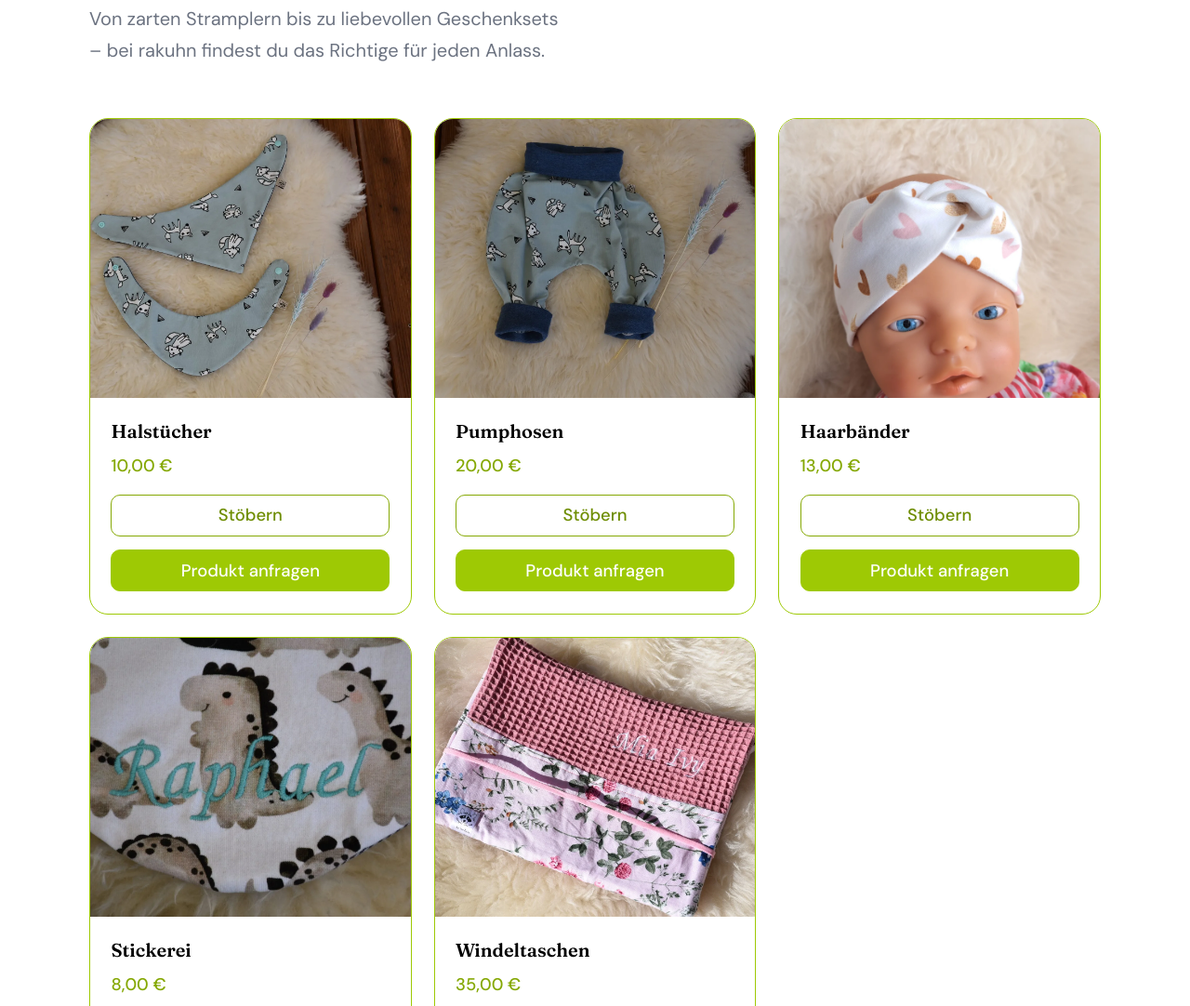
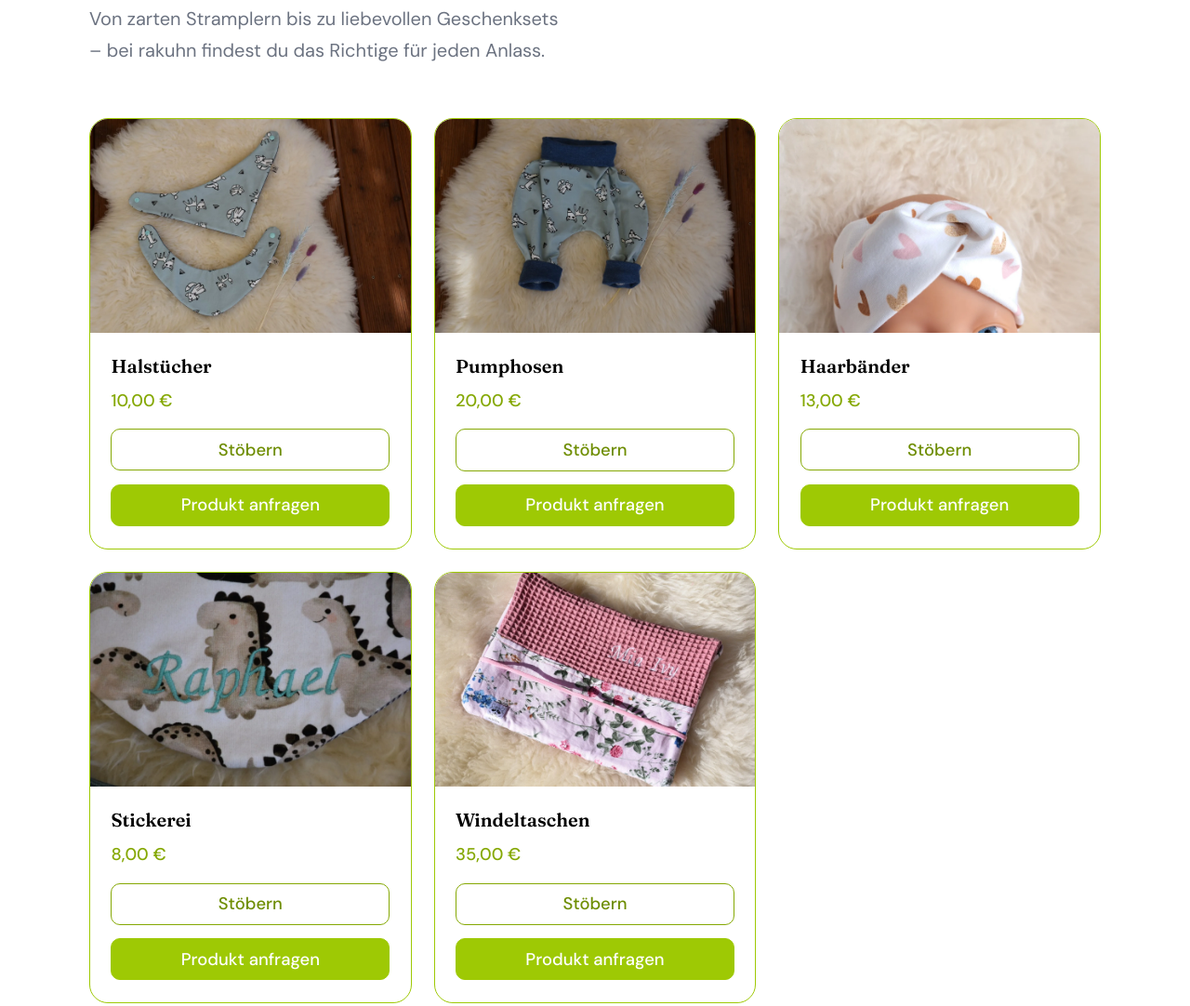
Before and after one commit to esoxxxx/rakuhn, an Eleventy site: page src/index.njk in a window 1280 px wide. Shown: the part 3839-4921 px from the top of the page at 93% size. Built offline with nearby package versions, Linux system fonts and the light colour scheme; Eleventy itself is replaced by a stand-in of ours; files that its build step writes are made by us from their sources.

Commit message:
mehrere fixes

```diff
--- a/src/_includes/sections/gifts.njk
+++ b/src/_includes/sections/gifts.njk
@@ -8,7 +8,7 @@
 
   {% for gift in collections.gifts %}
     <div class="gift-card">
-      <img class="gift-img" src="{{ gift.data.icon }}" alt="{{ gift.data.name }}" style="width: 100%; object-fit: cover;" onclick="window.location.href='/gifts/{{ gift.fileSlug }}/';">
+      <img class="gift-img" src="{{ gift.data.icon }}" alt="{{ gift.data.name }}" style="object-position: {{ gift.data.iconPosition | default('center') }}" onclick="window.location.href='/gifts/{{ gift.fileSlug }}/';" loading="lazy">
       <div class="gift-info">
         <div class="gift-name">{{ gift.data.name }}</div>
         <div class="gift-price">{{ gift.data.price }}</div>
--- a/src/_includes/sections/products.njk
+++ b/src/_includes/sections/products.njk
@@ -8,7 +8,7 @@
 
   {% for product in collections.products %}
     <div class="gift-card" >
-      <img class="gift-img" src="{{ product.data.icon }}" alt="{{ product.data.name }}" style="width: 100%; object-fit: cover;" onclick="window.location.href='/products/{{ product.fileSlug }}/';">
+      <img class="gift-img" src="{{ product.data.icon }}" alt="{{ product.data.name }}" style="object-position: {{ product.data.iconPosition | default('center') }}" onclick="window.location.href='/products/{{ product.fileSlug }}/';" loading="lazy">
       <div class="gift-info">
         <div class="gift-name">{{ product.data.name }}</div>
         <div class="gift-price">{{ product.data.price }}</div>
--- a/src/assets/css/style.css
+++ b/src/assets/css/style.css
@@ -572,6 +572,18 @@
     margin-top: 3.5rem;
   }
 
+  /* Auf breiten Monitoren wuerden die Karten sonst immer weiter auseinander
+     gezogen. Das Seitenpolster waechst stattdessen mit, sodass Ueberschrift
+     und Karten bei hoechstens 1400px Inhaltsbreite buendig stehen bleiben.
+     Nur ab Desktop-Breite - darunter gelten die schmalen Raender weiter
+     unten, die diese ID-Regel sonst nicht ueberschreiben koennten. */
+  @media (min-width: 1025px) {
+    #kategorien,
+    .gifts-section {
+      padding-inline: max(6rem, (100% - 1400px) / 2);
+    }
+  }
+
   .gift-card {
     background: #ffffff;
     border: 1px solid var(--border);
@@ -592,12 +604,18 @@
   }
 
 
+  /* Feste Hoehe ersetzt durch festes Seitenverhaeltnis: die Bildhoehe waechst
+     mit der Kartenbreite mit, der Bildausschnitt bleibt auf jeder Aufloesung
+     derselbe. 3:2 entspricht dem Format fast aller Produktfotos - sie werden
+     dadurch praktisch unbeschnitten gezeigt. */
   .gift-img {
-    height: 300px;
-    display: flex; align-items: center; justify-content: center;
-    font-size: 4rem;
+    width: 100%;
+    height: auto;
+    aspect-ratio: 3 / 2;
+    object-fit: cover;
+    object-position: center;
+    display: block;
     background: linear-gradient(135deg, var(--bg-subtle), var(--border));
-    position: relative; overflow: hidden;
   }
 
   .gift-img::after {
```
Also changed, not shown: rakuhn_Merkzettel.txt (+4 -4 lines), src/products/haarbaender.md (+1 -0 lines).
